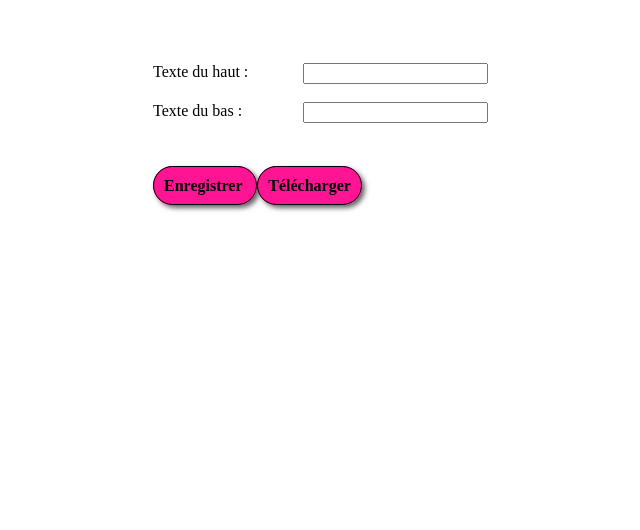
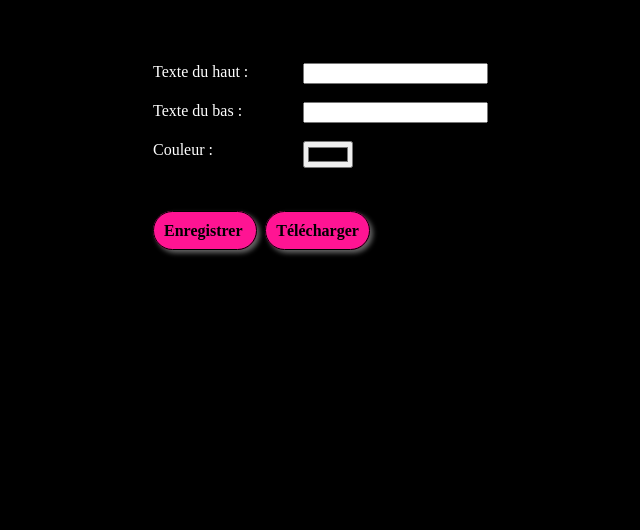
Before and after one commit to maryaibtissem/EBImage, a PHP site: page / in a window 1280 px wide. Shown: the part 171-701 px from the top of the page, without its empty margins (487-1127 px from the left). Run offline with PHP 8.4, Linux system fonts and the light colour scheme; data comes from the database, SQL or seed files in the repository; some libraries are stand-ins or nearby versions.

Commit message:
Ajout du choix de la couleur du texte.

```diff
--- a/index.php
+++ b/index.php
@@ -51,11 +51,15 @@ $req1= $connexion->query("SELECT * FROM img_originale  ");
 <form method="post" action="text.php">
 
     <label for="haut">Texte du haut : </label> <input type="text" name="Votre texte" id="haut" value=""><br><br>
-    <label for="bas">Texte du bas : </label> <input type="text" name="Votre texte" id="bas" value=""><br>   <br><br>   <br>
+    <label for="bas">Texte du bas : </label> <input type="text" name="Votre texte" id="bas" value=""><br><br>
+    <label for="couleurTexte">Couleur : </label>
+    <input type="color" name="color" value="">
+
+    <br>   <br><br>   <br>
     <a href="creation.php" class="boutonEnregistrer"> Enregistrer
- </a>
+ </a> &nbsp;
 
-   <a href="<?php echo $chemin?>" download class="boutonEnregistrer"> Télécharger </a>
+   <a href="<?php echo $chemin?>" download class="boutonEnregistrer" id="bouton"> Télécharger </a>
 
 </form>
 </article>
@@ -114,6 +118,22 @@ $req1= $connexion->query("SELECT * FROM img_originale  ");
             });
      });
 
+    $('#bouton').on('click',function() {
+
+     $.ajax({
+                type: "POST",
+                url: "close.php",
+
+            });
+
+
+
+     });
+
+
+
+
+
 </script>
 </body>
 </html
--- a/style.css
+++ b/style.css
@@ -1,3 +1,8 @@
+body
+{
+    background-color: black;
+}
+
 #ligneImg
 {
     display: inline-flex;
@@ -75,6 +80,7 @@ font-family: 'Indie Flower', cursive;
 
 label
 {
+    color:white;
     width: 150px;
     display: block;
     float: left;
```
Also changed, not shown: traitement.php (+1 -14 lines).
